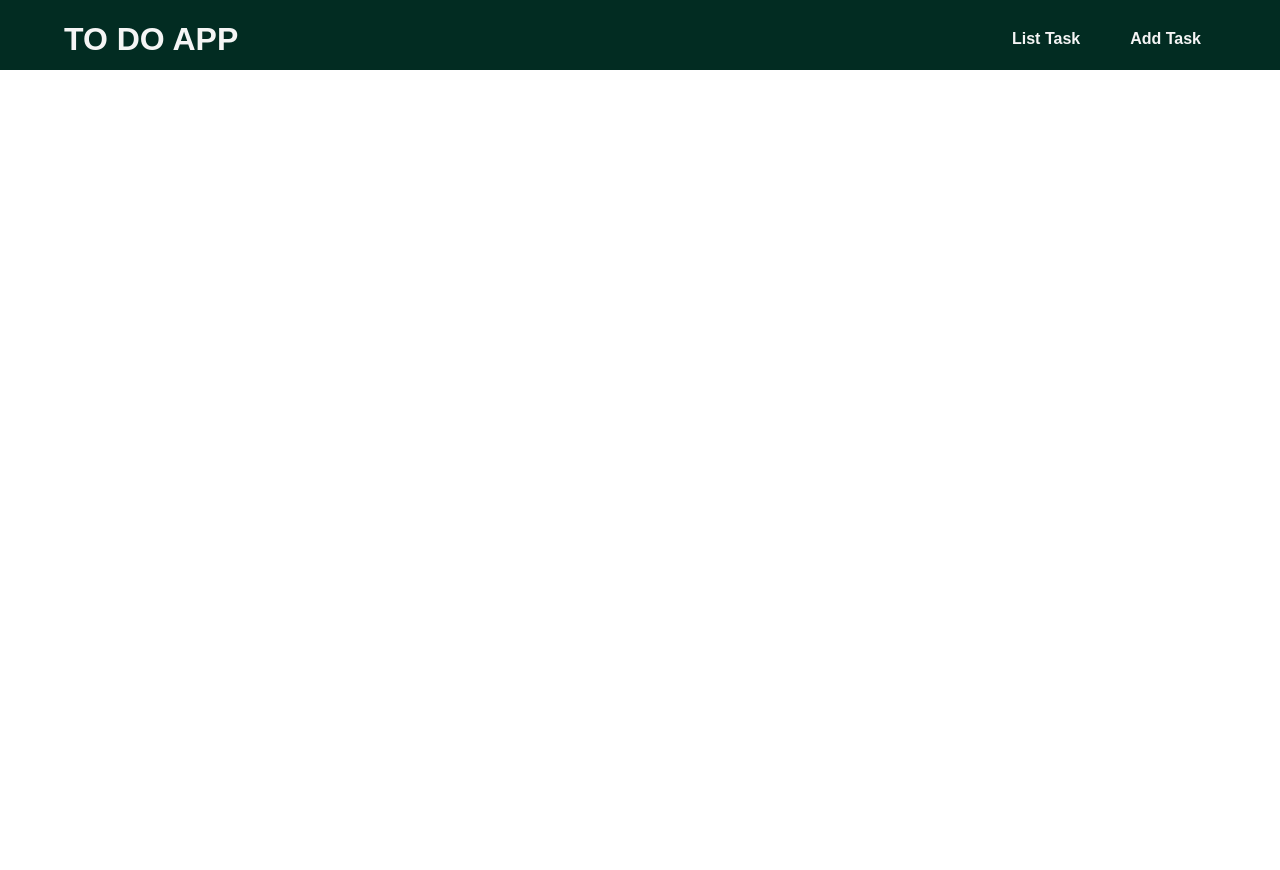
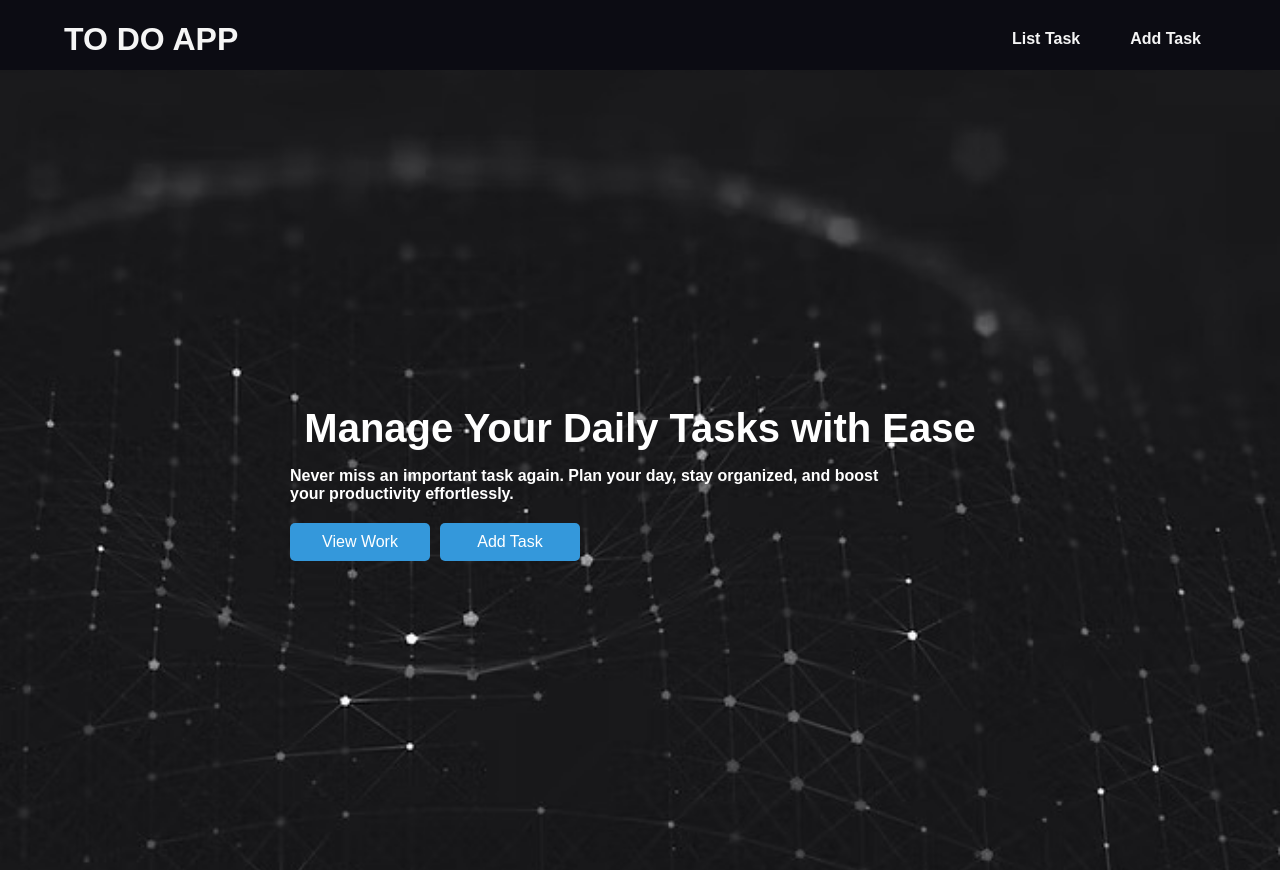
Before and after one commit to devihsan392/todo-reactj-s, a React (Vite) app: page /task in a window 1280 px wide. Before the commit the page ends 800 px from the top, so only its background shows below. Built offline with nearby package versions, Linux system fonts and the light colour scheme.

Commit message:
add styling and text

```diff
--- a/src/components/Task.jsx
+++ b/src/components/Task.jsx
@@ -8,6 +8,8 @@
      const[products, setproducts] = useState([])
   const navigate = useNavigate()
   return (
+    <div>
+
     <div className='main'>
       <div className='main2'>
 
@@ -20,6 +22,20 @@
         {/* <button className='btn'  onClick={()=>{navigate("/add-task")}}>Add Task</button> */}
 
     </div>
+    <div className="hero">
+    <div className='hero2'>
+
+      <h1>Manage Your Daily Tasks with Ease</h1>
+      <p>Never miss an important task again.
+        Plan your day, stay organized, and boost your
+        productivity effortlessly.</p>
+        <div className='btn-two'>
+          <button className='hero-btn' onClick={()=>{navigate("/task-list")}}>View Work</button>
+          <button className='hero-btn' onClick={()=>{navigate("/add-task")}}>Add Task</button>
+        </div>
+    </div>
+    </div>
+    </div>
   )
 }
 
--- a/src/style/task.css
+++ b/src/style/task.css
@@ -1,5 +1,5 @@
 .main{
-     background: #022C22;
+     background: #0c0c13;
     height: 70px;
     display: flex;
     justify-content: center;
@@ -39,3 +39,94 @@
 
 
 }
+.hero{
+    height: 100vh;
+    background-image: url(./img5.jpg);
+    background-repeat: no-repeat;
+    background-position: center;
+    background-size: cover;
+    display: flex;
+    align-items: center;
+    justify-content: center;
+    animation: fadeIn 1s ease-in-out;
+}
+
+.hero2{
+    max-width: 700px;
+}
+.hero2 h1{
+    font-size: 2.5rem;
+    margin-bottom: 10px;
+    opacity: 0;
+    color: white;
+    transform: translateY(-30px);
+    animation: slideDown 1s ease forwards;
+}
+.hero2 p{
+    margin-bottom: 20px;
+    color: white;
+    width: 85%;
+    /* margin: auto; */
+    font-weight: bold;
+    opacity: 0;
+    animation: slideUp 1s ease forwards;
+    animation-delay: 0.3s;
+}
+.btn-two{
+    display: flex;
+    /* justify-content: center; */
+    gap: 10px;
+    opacity: 0;
+    animation: fadeIn 1s ease forwards;
+    animation-delay: 0.3s;
+
+}
+.hero-btn{
+    padding: 10px 20px;
+    border: none;
+    background-color: #3498db;
+    color: white;
+    border-radius: 5px;
+    cursor: pointer;
+    transition: 0.3s;
+}
+.hero-btn:hover{
+    transform: scale(1.1);
+    background-color: #2980b9;
+}
+.hero-btn:active{
+    transform: scale(0.95);
+}
+
+
+@keyframes fadeIn {
+    from{ opacity: 0;}
+    to{ opacity: 1;}
+}
+
+
+@keyframes slideDown {
+    to{
+        opacity: 1;
+        transform: translateY(0);
+    }
+
+}
+
+@keyframes slideUp{
+    to{
+        opacity: 1;
+        transform: translateY(0);
+    }
+}
+/* .hero2 h1{
+    color: white;
+    font-size: 36px;
+    font-weight: 600;
+}
+.hero2 p{
+    color: white;
+    width: 70%;
+    font-size: large;
+    margin: auto;
+} */
```
Also changed, not shown: src/style/img5.jpg (added).
